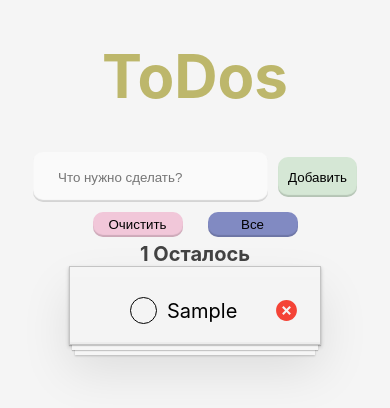
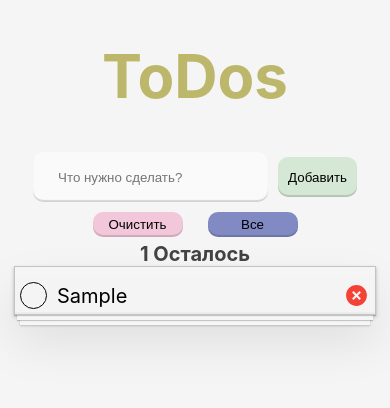
Before and after one commit to AntonAntonaa/Todo, a React (Create React App) app: page / in a window 390 px wide. Both pictures are taken after typing "Sample" into the empty fields and a click on the button "Добавить". Shown: the top 408 px of the page. Built offline with nearby package versions, Linux system fonts and the light colour scheme.

Commit message:
Fix css on mobiles

```diff
--- a/src/App.css
+++ b/src/App.css
@@ -153,6 +153,27 @@ button:hover {
   color: #424242;
 }
 
+
+.savered {
+  background-color: rgb(213, 231, 213);
+  height: 40px;
+  color: black;
+  border: none;
+  padding: 5px 10px;
+}
+
+.inputred {
+  background-color: #fafafa;
+  border-radius: 10px;
+  width: 600px;
+  height: 30px;
+  margin-right: 10px;
+  padding: 10px 10px 10px 25px;
+  border: none;
+  box-shadow: inset 0 -2px 1px rgb(0 0 0 / 15%);
+  outline: none;
+}
+
 @media (max-width: 960px) {
   h1 {
     font-size: 60px;
@@ -181,29 +202,18 @@ button:hover {
     height: 25px;
   }
   .todo-row {
-    width: 250px;
+    width: 360px;
+    padding: 1px 1px 1px 5px;
   }
   .list {
-    width: 250px;
+    width: 360px;
+  }
+  .editToDo{
+    padding: 1px 1px 1px 5px;
+  }
+
+  .inputred {
+    width: 220px;
+
   }
 }
-
-.savered {
-  background-color: rgb(213, 231, 213);
-  height: 40px;
-  color: black;
-  border: none;
-  padding: 5px 10px;
-}
-
-.inputred {
-  background-color: #fafafa;
-  border-radius: 10px;
-  width: 600px;
-  height: 30px;
-  margin-right: 10px;
-  padding: 10px 10px 10px 25px;
-  border: none;
-  box-shadow: inset 0 -2px 1px rgb(0 0 0 / 15%);
-  outline: none;
-}
--- a/src/componets/EditToDo.js
+++ b/src/componets/EditToDo.js
@@ -28,7 +28,6 @@ function EditToDo() {
     <form className="editToDo" onSubmit={handleSubmit}>
       <input
         type="text"
-        placeholder="Что нужно сделать?"
         value={value}
         className="inputred"
         onBlur={handleSubmit}
--- a/src/componets/ToDo.js
+++ b/src/componets/ToDo.js
@@ -24,7 +24,7 @@ function ToDo(props) {
       <div className="check-circle" onClick={() => comleteTodo(todo.id)}>
         <AiOutlineCheck className="check" />
       </div>
-      <div className="text" onDoubleClick={() => setEdit(todo.id)}>
+      <div className="text" onClick={() => setEdit(todo.id)} >
         {todo.text}
       </div>
 
```
